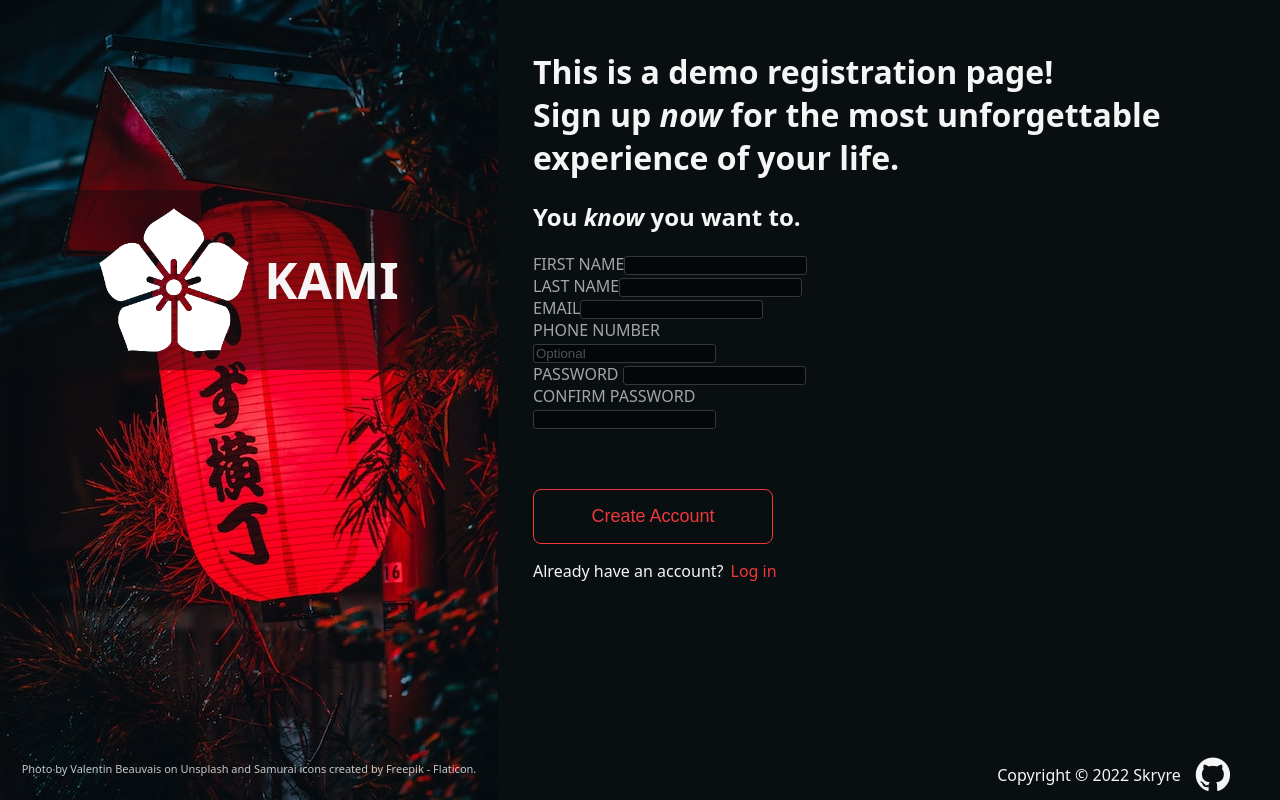
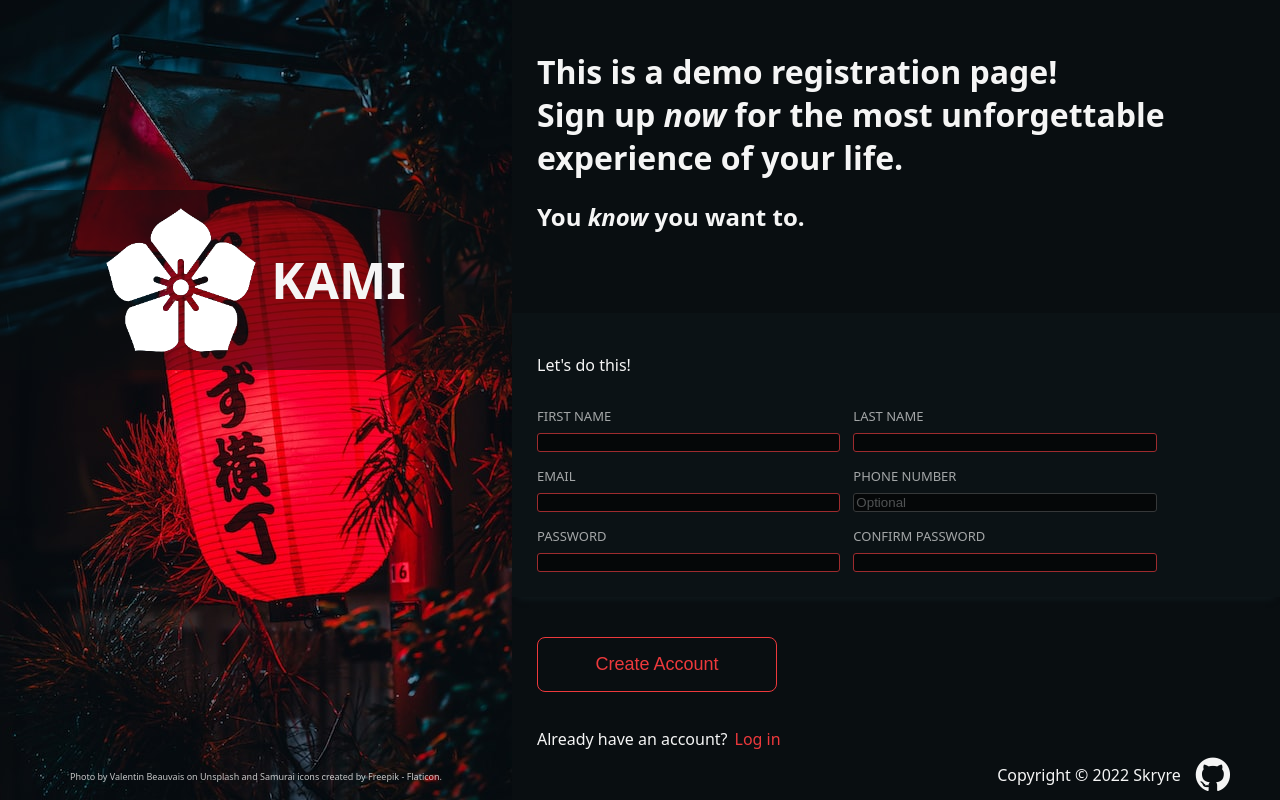
Before and after one commit to Skryre/Sign-up, a plain HTML site: page index.html in a window 1280 px wide. Drawn offline with Linux system fonts and the light colour scheme.

Commit message:
Done most of the work, the website sadly start with invalid form, from what i found on internet it is something normal if you dont go through JS Finished the design and the basis of the logic specially the confirmation of the password when you click to sign up.

```diff
--- a/index.html
+++ b/index.html
@@ -25,38 +25,45 @@
         </div>
     </div>
     <div class="right">
-        <div class="text">
+        <div class="text rightside">
             <h1>This is a demo registration page! <br> Sign up <i>now</i> for the most unforgettable experience of your life.</h1>
             <h2>You <i>know</i> you want to.</h2>
         </div>
         <form>
             <div class="form">
+                <div class="rightside">
+                    <p>Let's do this!</p>
                     <div class="input">
-                    <label for="first">First Name<input id="first" type="text" maxlength="24" required /></label>
+                        <label for="first">First Name</label>
+                        <input id="first" type="text" maxlength="24" required />
                     </div>
                     <div class="input">
-                    <label for="last">Last Name<input id="last" type="text" maxlength="24" required /></label>
+                        <label for="last">Last Name</label>
+                        <input id="last" type="text" maxlength="24" required />
                     </div>
                     <div class="input">
-                    <label for="email">Email<input id="email" type="email" maxlength="50" required /></label>
+                        <label for="email">Email</label>
+                        <input id="email" type="email" maxlength="50" required />
                     </div>
                     <div class="input">
-                    <label for="number">Phone Number<input id="number" type="text" maxlength="10" placeholder="Optional"/></label>
+                        <label for="number">Phone Number</label>
+                        <input id="number" type="text" maxlength="10" placeholder="Optional"/>
                     </div>
                     <div class="input">
-                    <label for="password">Password
-                        <input id="password" type="password" pattern="(?=.*\d)(?=.*[a-z])(?=.*[A-Z]).{8,}" title="Must contain at least one number and one uppercase and lowercase letter, and at least 8 or more characters"/>
-                    </label>
+                        <label for="password">Password</label>
+                        <input required id="password" type="password" pattern="(?=.*\d)(?=.*[a-z])(?=.*[A-Z]).{8,}" title="Must contain at least one number and one uppercase and lowercase letter, and at least 8 or more characters"/>
                     </div>
                     <div class="input">
-                    <label for="confirm">Confirm Password
-                        <input id="confirm" type="password" pattern="(?=.*\d)(?=.*[a-z])(?=.*[A-Z]).{8,}" title="Must contain at least one number and one uppercase and lowercase letter, and at least 8 or more characters"/>
-                    </label>
+                        <label for="confirm">Confirm Password</label>
+                        <input required id="confirm" type="password" pattern="(?=.*\d)(?=.*[a-z])(?=.*[A-Z]).{8,}" title="Must contain at least one number and one uppercase and lowercase letter, and at least 8 or more characters"/>
                     </div>
                 </div>
+            </div>
+            <div class="rightside">
                 <button type="submit">Create Account</button>
+            </div>
         </form>
-        <div class="log-in">
+        <div class="log-in rightside">
             <p>Already have an account?</p>
             <p class="red">Log in</p>
         </div>
--- a/script.js
+++ b/script.js
@@ -0,0 +1,14 @@
+const button = document.querySelector('button');
+const password = document.querySelector('#password')
+const confirm = document.querySelector('#confirm')
+
+const goodJob = "Good Job, you tested my form!";
+
+button.addEventListener(`click`, ()=> {
+    if (confirm.value === password.value){
+        alert(goodJob);
+    }
+    else {
+        confirm.value === "";
+    }
+})
--- a/style.scss
+++ b/style.scss
@@ -41,9 +41,12 @@ body {
         }
         .ref{
             @include flexCenter();
-            margin-top: 380px;
-            font-size: 11px;
+            margin-top: 400px;
+            font-size: 9px;
             opacity: 0.8;
+            p {
+            margin: 0;
+            }
             a{
             text-decoration: none;
             color: whitesmoke;
@@ -52,19 +55,31 @@ body {
     }
 
     .right {
-        padding-left: 35px;
         width: 60%;
         height: 100vh;
         background-color: $black;
+        padding: 0;
+
+        .rightside {
+            padding-left: 25px;
+        }
 
         .text {
             margin-top: 50px;
             padding-right: 10px;
         }
 
+        .form {
+            width: 100%;
+            margin-top: 80px;
+            padding: 25px 0px;
+            background-color: rgb(11, 18, 21);
+            box-shadow: 0 8px 6px -6px rgb(15, 25, 29);
+
             .input {
-            display: flex;
-            flex-flow: row wrap;
+                display: inline-block;
+                margin-right: 15px;
+                margin-top: 15px;
                 width: 40%;
                 font-size: 1rem;
                 text-transform: uppercase;
@@ -74,14 +89,27 @@ body {
                     border: 1px solid rgb(77, 77, 77);
                     border-radius: 3px;
                     color: white;
+                    width: 100%;
                 }
+
+                input:valid{
+                    border-color: rgb(77, 77, 77);
+                }
+
+                input:invalid{
+                    border-color: $red;
+                }
+
                 label {
                     display: block;
+                    font-size: 13px;
+                    margin-bottom: 5px;
+                }
             }
         }
 
         button {
-            margin-top: 60px;
+            margin-top: 40px;
             box-shadow: none;
             border-radius: 8px;
             height: 55px;
@@ -99,6 +127,7 @@ body {
         }
 
         .log-in{
+            margin-top: 20px;
             display: flex;
             gap: 7px;
             .red {
```
Also changed, not shown: style.css, 1 other file. Lines whose indentation alone changed are shown as unchanged.
